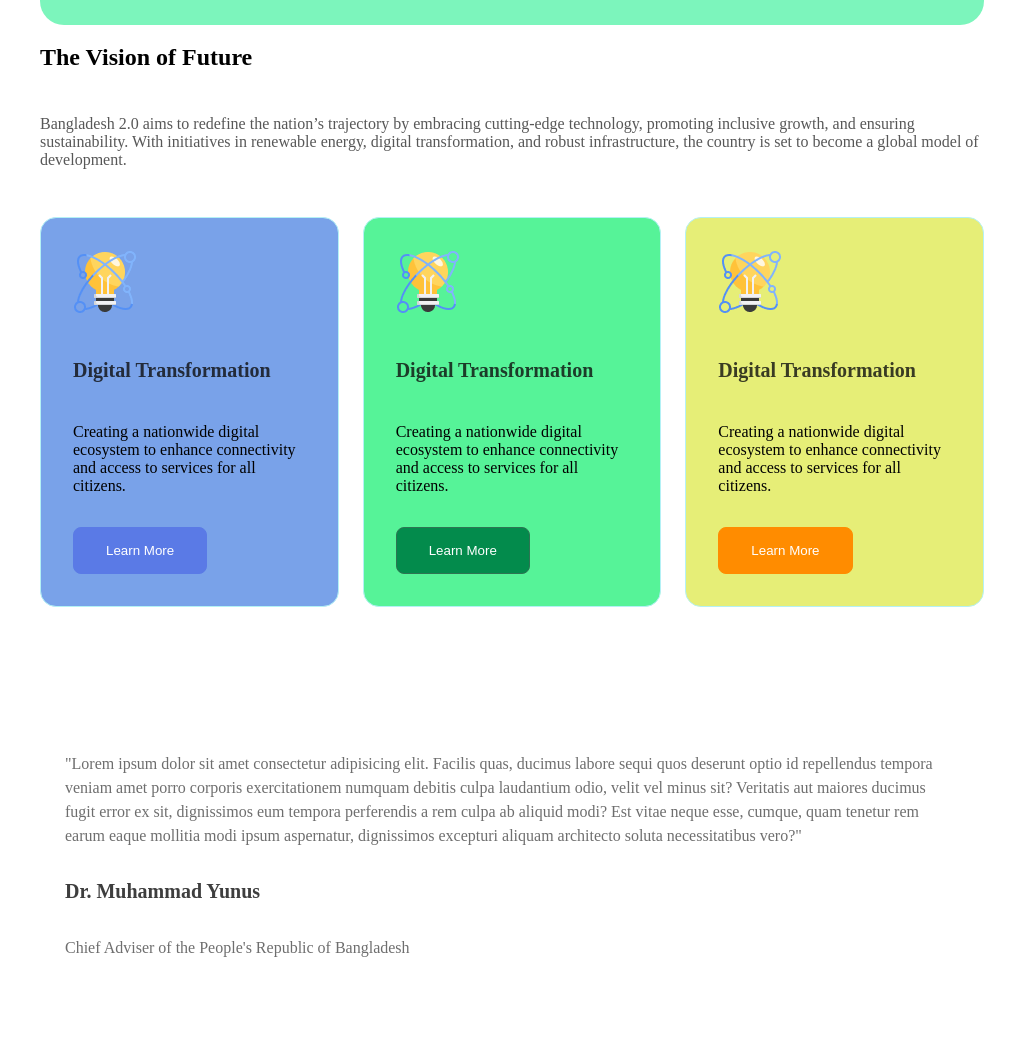
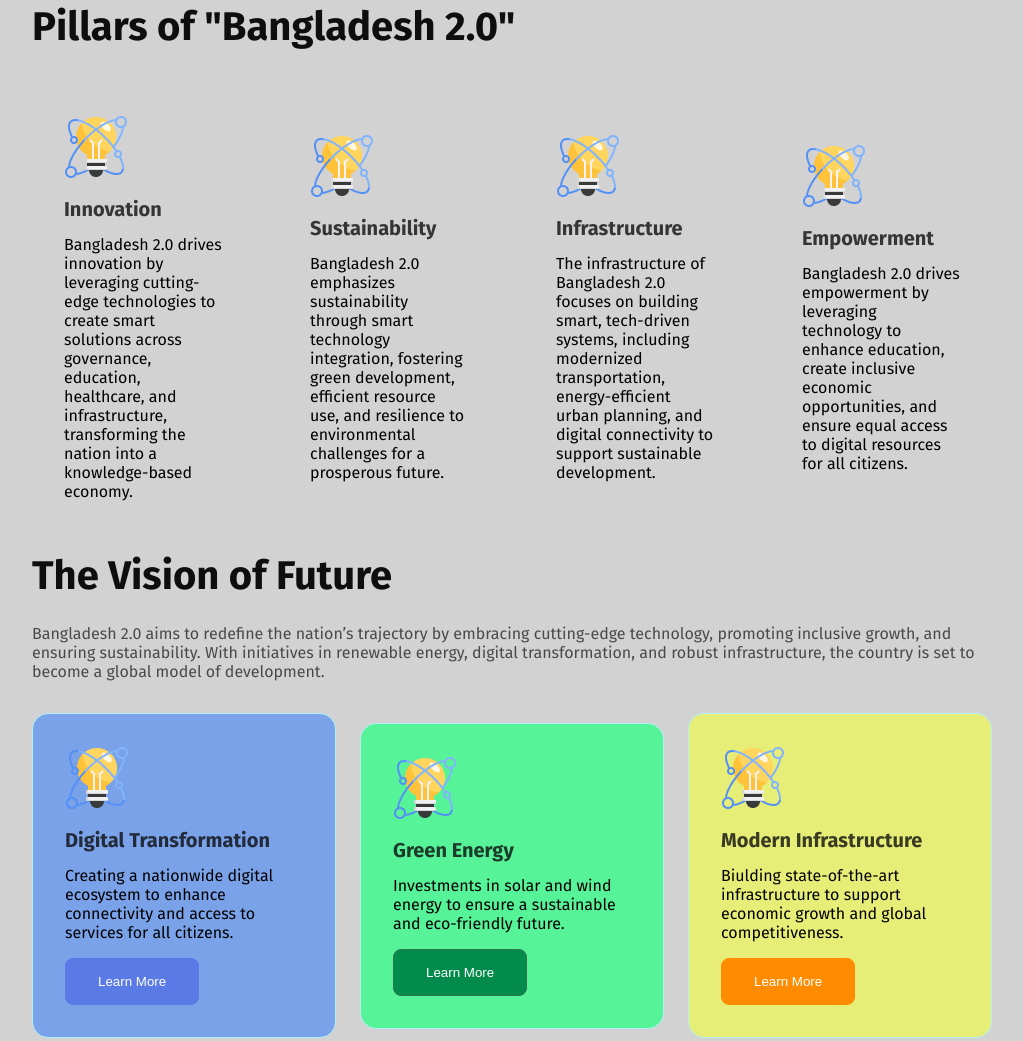
Before and after one commit to Abu-Said-Akunji/PH_A1_NewBangladesh, a plain HTML site: page index.html in a window 1280 px wide. Shown: the part 875-1916 px from the top of the page, without its empty margins (128-1151 px from the left). Drawn offline with Linux system fonts and the light colour scheme; files whose address does not match are found by name.

Commit message:
commit pillars part

```diff
--- a/css/style.css
+++ b/css/style.css
@@ -1,49 +1,54 @@
-/font-family/
+/*font-family*/
 @import url('https://fonts.googleapis.com/css2?family=Fira+Sans:ital,wght@0,100;0,200;0,300;0,400;0,500;0,600;0,700;0,800;0,900;1,100;1,200;1,300;1,400;1,500;1,600;1,700;1,800;1,900&display=swap');
 
 
-*{
+* {
     padding: 0px;
     margin: 0px;
     box-sizing: border-box;
 }
 
-/common style/
+/*common style*/
 
-body{
+body {
     font-family: "Fira Sans", serif;
     background-color: rgb(210, 210, 211);
 }
-.container{
+
+.container {
     padding: 0px 160px;
 }
-.btn{
+
+.btn {
     border: 1px solid #179273;
     border-radius: 8px;
     padding: 15px 32px;
 }
 
-/---------header style-------/
+/*---------header style-------*/
 /* navber style */
-.nav-main{
+.nav-main {
     display: flex;
     justify-content: space-between;
     align-items: center;
     padding: 31px 0px;
 }
-.logo{
+
+.logo {
     font-size: 33px;
     font-weight: 700;
     line-height: 39px;
 }
-.btn-nav{
+
+.btn-nav {
     color: #006A50;
     font-size: 18px;
     font-weight: 600;
     line-height: 22px;
 }
+
 /* banner style */
-.banner-main{
+.banner-main {
     background-color: #7cf5bc;
     display: flex;
     justify-content: space-between;
@@ -52,96 +57,165 @@ body{
     gap: 64px;
     border-radius: 24px;
 }
-.banner-subtitle{
+
+.banner-subtitle {
     font-size: 28px;
     font-weight: 500;
 }
-.banner-title{
+
+.banner-title {
     font-size: 56px;
     font-weight: 700;
     margin-top: 16px;
     margin-bottom: 24px;
 }
-.banner-btn{
+
+.banner-btn {
     background-color: #006A50;
     color: white;
 }
 
-/------main style------------/
-.main-container{
+/*------main style------------*/
+.main-container {
     padding-top: 80px;
     padding-bottom: 80px;
 }
 
-/vision futute styles/
-.heading-title{
+/* Pillars styles */
+
+.pillar-heading-title {
     font-size: 40px;
     color: #0E0E0E;
     font-weight: 700;
 }
-.heading-dec{
+
+.Pillar-heading-dec {
     font-size: 16px;
     font-weight: 400;
     color: #0E0E0EB2;
     padding-top: 24px;
 }
-/* vision card */
-.vision-card-sec{
+
+/* pillar card */
+.pillar-card-sec {
     padding-top: 32px;
     display: flex;
+    justify-content: space-between;
+    align-items: center;
     gap: 24px;
 
 }
 
-.vision-card{
+.pillar-card {
+    width: 410px;
+    border-radius: 16px;
+    padding: 32px;
+}
+
+.pillar-card-img {
+    width: 64px;
+    height: 64px;
+}
+
+.pillar-card-title {
+    font-size: 20px;
+    font-family: 700;
+    color: #0E0E0ECC;
+    padding: 14px 0px;
+}
+
+.pillar-card-dec {
+    font-size: 16px;
+    font-weight: 400;
+    color: #131313b2;
+}
+
+
+
+/*vision future styles*/
+.heading-title {
+    font-size: 40px;
+    color: #0E0E0E;
+    font-weight: 700;
+}
+
+.heading-dec {
+    font-size: 16px;
+    font-weight: 400;
+    color: #0E0E0EB2;
+    padding-top: 24px;
+}
+
+/* vision card */
+.vision-card-sec {
+    padding-top: 32px;
+    display: flex;
+    justify-content: space-between;
+    align-items: center;
+    gap: 24px;
+
+}
+
+.vision-card {
     width: 410px;
     border-radius: 16px;
     padding: 32px;
     border: 1px solid rgb(180, 241, 245);
 }
-.vision-card-img{
+
+.vision-card-img {
     width: 64px;
     height: 64px;
 }
-.vision-card-title{
+
+.vision-card-title {
     font-size: 20px;
     font-family: 700;
     color: #0E0E0ECC;
     padding: 14px 0px;
 }
-.vision-card-dec{
+
+.vision-card-dec {
     font-size: 16px;
     font-weight: 400;
     color: #131313b2;
 }
-.vision-btn{
-    background-color:#006A50;
+
+.vision-btn {
+    background-color: #006A50;
     color: white;
     margin-top: 16px;
 }
-.btn-1{
+
+.btn-1 {
     background-color: #5a7ae6;
     border-color: #5a7ae6;
 }
-.btn-2{
+
+.btn-2 {
     background-color: rgb(3, 139, 76);
     border-color: rgb(46, 116, 83);
 }
-.btn-3{
+
+.btn-3 {
     background-color: darkorange;
     border-color: darkorange;
 }
-.vision-box-1{
+
+.vision-box-1 {
     background-color: #79a2e9;
 }
-.vision-box-2{
+
+.vision-box-2 {
     background-color: rgb(86, 243, 152);
 }
-.vision-box-3{
+
+.vision-box-3 {
     background-color: rgb(230, 238, 119);
 }
+
 /* yunus-sec-style */
-.yunus-sec-main{
+.yunus-sec-main {
     margin-top: 80px;
     background-color: #FFFFFF;
     border-radius: 16px;
@@ -149,31 +223,37 @@ body{
     padding: 30px 22px;
 
 }
-.yunus-div{
-    background-image: url(../image/quote-bg.png);
+
+.yunus-div {
+    background-image: url(../assets/Quatation_icon.png);
     background-position: top left;
     background-repeat: no-repeat;
-    background-size: auto;
+    background-size: 15% auto;
     padding: 18px 2px;
 }
-.yunus-title{
+
+.yunus-title {
     font-size: 20px;
     font-weight: 600;
     color: #0E0E0ECC;
     padding: 12px 0px 7px 0px;
 }
-.yunus-subtitle, .yunus-dec{
+
+.yunus-subtitle,
+.yunus-dec {
     font-size: 16px;
     font-weight: 400;
     color: #0E0E0E99;
     line-height: 24px;
 }
 
-/news-bolg-main/
-.news-bolg-main{
+/*news-bolg-main*/
+
+.news-bolg-main {
     margin-top: 80px;
 }
-.blog-card{
+
+.blog-card {
     margin-top: 32px;
     display: flex;
     justify-content: space-between;
@@ -183,16 +263,19 @@ body{
     background-color: #FFFFFF;
     border-radius: 24px;
 }
-.blog-img{
+
+.blog-img {
     border-radius: 24px;
 }
-.blog-dec-title{
+
+.blog-dec-title {
     font-size: 32px;
     font-weight: 700;
     color: #0E0E0ECC;
     padding-bottom: 12px;
 }
-.blog-date{
+
+.blog-date {
     display: flex;
     align-items: center;
     gap: 12px;
@@ -201,37 +284,43 @@ body{
     color: #0E0E0EB2;
     padding: 12px 0px;
 }
-.blog-dec-details{
+
+.blog-dec-details {
     font-size: 16px;
     font-weight: 400;
     color: #0E0E0EB2;
     padding: 12px 0px;
 }
-.blog-btn{
+
+.blog-btn {
     background-color: #006A50;
     color: #FFFFFF;
     font-size: 18px;
     font-weight: 600;
 }
+
 /*---donate style---- */
-.donate-main{
+.donate-main {
     margin-top: 80px;
 }
-.donate-title{
+
+.donate-title {
     text-align: center;
     font-size: 40px;
     font-weight: 700;
     color: #0E0E0E;
 }
-.donate-dec{
+
+.donate-dec {
     text-align: center;
     font-size: 16px;
     font-weight: 400;
     color: #1f1e1eb2;
     padding-top: 32px;
 }
-/* /donate box */
-.donate-box-main{
+
+/* donate box */
+.donate-box-main {
     display: flex;
     justify-content: center;
     align-items: center;
@@ -239,7 +328,8 @@ body{
     flex-wrap: wrap;
     margin-top: 32px;
 }
-.donate-box{
+
+.donate-box {
     max-width: 264px;
     padding: 40px 40px;
     font-size: 40px;
@@ -248,13 +338,16 @@ body{
     border-radius: 16px;
     border: 1px solid rgb(121, 247, 127);
 }
-.donate-box:hover{
+
+.donate-box:hover {
     background-color: #fa5e5e;
 }
-.donate-two{
+
+.donate-two {
     background-color: #66ffff;
 }
-.donate-price-box{
+
+.donate-price-box {
     display: flex;
     flex-direction: column;
     justify-content: center;
@@ -262,7 +355,8 @@ body{
     gap: 32px;
     padding-top: 32px;
 }
-.donate-input{
+
+.donate-input {
     width: 1032px;
     border: 0px;
     text-align: center;
@@ -270,7 +364,8 @@ body{
     font-weight: 400;
     padding: 20px 0px;
 }
-.donate-btn{
+
+.donate-btn {
     background-color: #006A50;
     color: white;
     font-size: 18px;
@@ -279,28 +374,32 @@ body{
 
 
 
-/------footer style---------/
-.footer-main{
+/*------footer style---------*/
+.footer-main {
     background-color: #FFFFFF;
     padding: 50px 0px;
 }
-.footer-title{
+
+.footer-title {
     text-align: center;
     font-size: 32px;
     font-weight: 700;
     margin-bottom: 32px;
 }
-.footer-hr{
+
+.footer-hr {
     max-width: 1120px;
     margin: auto;
 }
-.social-icon{
+
+.social-icon {
     display: flex;
     align-items: center;
     gap: 23px;
     justify-content: center;
     margin-top: 32px;
 }
-.social-icon li{
+
+.social-icon li {
     list-style: none;
 }
--- a/index.html
+++ b/index.html
@@ -12,12 +12,15 @@
         }
 
         .btn:hover {
-            background-color: #005f2c; /* Darker green */
-            color: #fff; /* White text */
+            background-color: #005f2c;
+            /* Darker green */
+            color: #fff;
+            /* White text */
         }
 
         .donate-box:hover {
-            background-color: #66ffff            ; /* Light green background */
+            background-color: #66ffff;
+            /* Light green background */
             cursor: pointer;
         }
     </style>
@@ -52,7 +55,61 @@
     <!--header end-->
     <!---------main open-------------->
     <main class="container main-container">
+        <section>
+            <!-- pillars heading -->
+            <div>
+                <h2 class="pillar-heading-title">Pillars of "Bangladesh 2.0"</h2>
+            </div>
+            <!-- vision card box -->
+            <div class="pillar-card-sec">
+                <div class="pillar-card pillar-box-1">
+                    <img src="./assets/card-icon.png" class="pillar-card-img" alt="vision image">
+                    <h4 class="pillar-card-title">Innovation</h4>
+                    <p class="pillar-cead-dec">
+                        Bangladesh 2.0 drives innovation by leveraging cutting-edge technologies to create smart
+                        solutions across governance, education, healthcare, and infrastructure, transforming the nation
+                        into a knowledge-based economy.
+                    </p>
+
+                </div>
+                <!-- box 2 -->
+                <div class="pillar-card pillar-box-2">
+                    <img src="./assets/card-icon.png" class="pillar-card-img" alt="vision image">
+                    <h4 class="pillar-card-title">Sustainability</h4>
+                    <p class="pillar-cead-dec">
+                        Bangladesh 2.0 emphasizes sustainability through smart technology integration, fostering green
+                        development, efficient resource use, and resilience to environmental challenges for a prosperous
+                        future.
+                    </p>
+
+                </div>
+                <!-- box-3 -->
+                <div class="pillar-card pillar-box-3">
+                    <img src="./assets/card-icon.png" class="pillar-card-img" alt="vision image">
+                    <h4 class="pillar-card-title">Infrastructure</h4>
+                    <p class="pillar-cead-dec">
+                        The infrastructure of Bangladesh 2.0 focuses on building smart, tech-driven systems, including
+                        modernized transportation, energy-efficient urban planning, and digital connectivity to support
+                        sustainable development.
+                    </p>
+
+                </div>
+                <!-- box-4 -->
+                <div class="pillar-card pillar-box-3">
+                    <img src="./assets/card-icon.png" class="pillar-card-img" alt="vision image">
+                    <h4 class="pillar-card-title">Empowerment</h4>
+                    <p class="pillar-cead-dec">
+                        Bangladesh 2.0 drives empowerment by leveraging technology to enhance education, create
+                        inclusive economic opportunities, and ensure equal access to digital resources for all citizens.
+                    </p>
+
+                </div>
+
+            </div>
+        </section>
+        <br>
         <!--The Vision of Future part-->
+
         <section>
             <!-- vision heading -->
             <div>
@@ -78,20 +135,18 @@
                 <!-- box 2 -->
                 <div class="vision-card vision-box-2">
                     <img src="./assets/card-icon.png" class="vision-card-img" alt="vision image">
-                    <h4 class="vision-card-title">Digital Transformation</h4>
+                    <h4 class="vision-card-title">Green Energy</h4>
                     <p class="vision-cead-dec">
-                        Creating a nationwide digital ecosystem to enhance connectivity and access to services for all
-                        citizens.
+                        Investments in solar and wind energy to ensure a sustainable and eco-friendly future.
                     </p>
                     <button class="btn vision-btn btn-2">Learn More</button>
                 </div>
                 <!-- box-3 -->
                 <div class="vision-card vision-box-3">
                     <img src="./assets/card-icon.png" class="vision-card-img" alt="vision image">
-                    <h4 class="vision-card-title">Digital Transformation</h4>
+                    <h4 class="vision-card-title">Modern Infrastructure</h4>
                     <p class="vision-cead-dec">
-                        Creating a nationwide digital ecosystem to enhance connectivity and access to services for all
-                        citizens.
+                        Biulding state-of-the-art infrastructure to support economic growth and global competitiveness.
                     </p>
                     <button class="btn vision-btn btn-3">Learn More</button>
                 </div>
@@ -102,12 +157,12 @@
         <section class="yunus-sec-main">
             <div class="yunus-div">
                 <p class="yunus-dec">
-                    "Lorem ipsum dolor sit amet consectetur adipisicing elit. Facilis quas, ducimus labore sequi quos
-                    deserunt optio id repellendus tempora veniam amet porro corporis exercitationem numquam debitis
-                    culpa laudantium odio, velit vel minus sit? Veritatis aut maiores ducimus fugit error ex sit,
-                    dignissimos eum tempora perferendis a rem culpa ab aliquid modi? Est vitae neque esse, cumque, quam
-                    tenetur rem earum eaque mollitia modi ipsum aspernatur, dignissimos excepturi aliquam architecto
-                    soluta necessitatibus vero?"
+                    "The future scope of Bangladesh 2.0 focuses on transforming the nation into a smart, sustainable,
+                    and technologically advanced economy. With initiatives in sectors like smart cities, digital
+                    governance, and green technologies, it aims to create a robust infrastructure and a knowledge-driven
+                    economy. Emphasizing innovation, education, and healthcare, Bangladesh 2.0 is set to empower the
+                    youth and build a digital workforce to compete globally. This transformation will contribute to
+                    achieving the country’s goal of becoming a high-income nation by 2041."
                 </p>
                 <h3 class="yunus-title">Dr. Muhammad Yunus</h3>
                 <h5 class="yunus-subtitle">Chief Adviser of the People's Republic of Bangladesh</h5>
```
Also changed, not shown: assets/Quatation_icon.png (added). Lines whose indentation alone changed are shown as unchanged.
